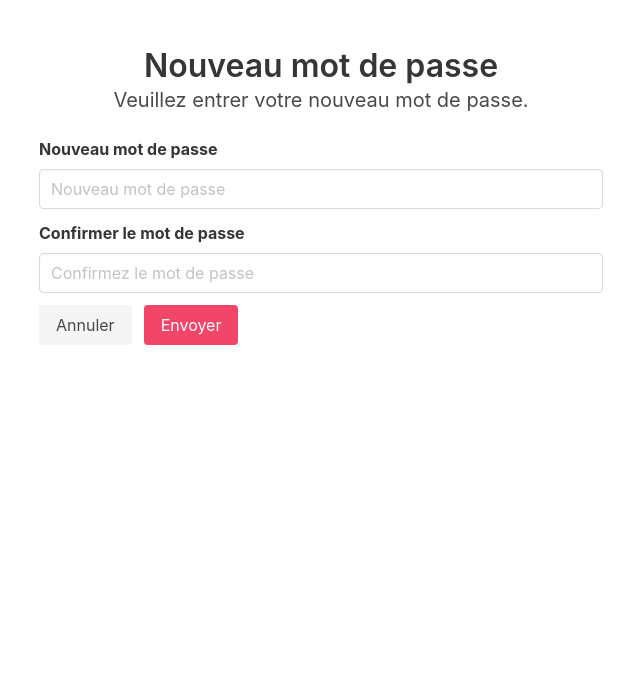
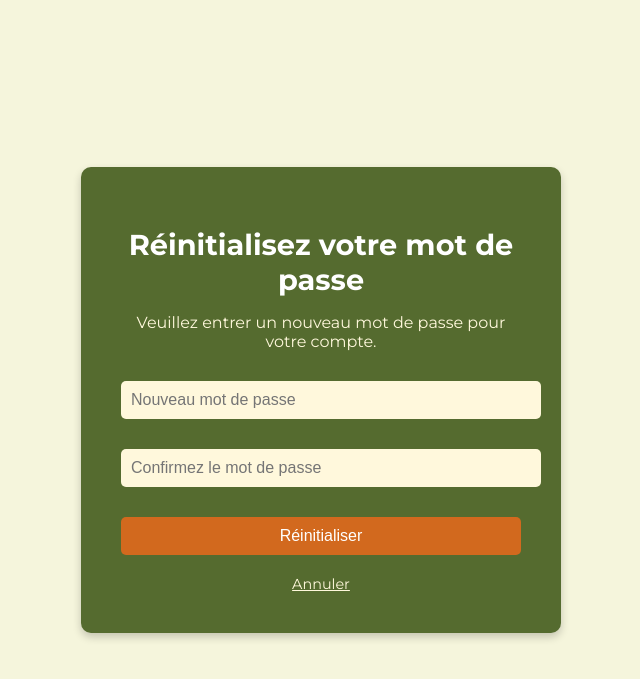
Before and after one commit to Vermoud27/OFC, a CodeIgniter 4 app: the page made by app/Views/login/reset_password.php in a window 1280 px wide. Shown: the top 679 px of the page, without its empty margins (319-959 px from the left). Run offline with PHP 8.4 and a stand-in for CodeIgniter, Linux system fonts and the light colour scheme; the template is opened without the code that fills it, so the values that code supplies are empty; some libraries are stand-ins or nearby versions.

Commit message:
Css forgot password

```diff
--- a/app/Views/login/reset_password.php
+++ b/app/Views/login/reset_password.php
@@ -4,9 +4,9 @@
 <head>
     <meta charset="UTF-8">
     <meta name="viewport" content="width=device-width, initial-scale=1.0">
-    <title>Nouveau mot de passe</title>
-    <link rel="stylesheet" href="https://cdn.jsdelivr.net/npm/bulma@0.9.3/css/bulma.min.css">
-    <link rel="stylesheet" href="/assets/css/notif.css">
+    <title>Réinitialiser le mot de passe</title>
+    <link href="https://fonts.googleapis.com/css2?family=Montserrat:wght@400;700&display=swap" rel="stylesheet">
+    <link rel="stylesheet" href="/assets/css/reset_password.css">
 </head>
 
 <body>
@@ -18,41 +18,20 @@
             </div>
         <?php endif; ?>
     </div>
-    <section class="section">
-        <div class="container">
-            <h1 class="title has-text-centered">Nouveau mot de passe</h1>
-            <p class="subtitle has-text-centered">Veuillez entrer votre nouveau mot de passe.</p>
-            <div class="columns is-centered">
-                <div class="column is-half">
-                    <form action="/reset-password/updatePassword" method="post">
-                        <input type="hidden" name="token" value="<?= esc($token) ?>">
-                        <div class="field">
-                            <label class="label">Nouveau mot de passe</label>
-                            <div class="control">
-                                <input class="input" type="password" name="password" placeholder="Nouveau mot de passe"
-                                    required>
-                            </div>
-                        </div>
-                        <div class="field">
-                            <label class="label">Confirmer le mot de passe</label>
-                            <div class="control">
-                                <input class="input" type="password" name="confirm_password"
-                                    placeholder="Confirmez le mot de passe" required>
-                            </div>
-                        </div>
-                        <div class="field is-grouped">
-                            <div class="control">
-                                <a href="/signin" class="button is-light">Annuler</a>
-                            </div>
-                            <div class="control">
-                                <button type="submit" class="button is-danger">Envoyer</button>
-                            </div>
-                        </div>
-                    </form>
-                </div>
+    <div class="container">
+        <h1>Réinitialisez votre mot de passe</h1>
+        <p>Veuillez entrer un nouveau mot de passe pour votre compte.</p>
+        <form action="/reset-password" method="POST">
+            <div class="form-group">
+                <input type="password" name="password" placeholder="Nouveau mot de passe" required>
             </div>
-        </div>
-    </section>
+            <div class="form-group">
+                <input type="password" name="confirm_password" placeholder="Confirmez le mot de passe" required>
+            </div>
+            <button type="submit" class="btn-submit">Réinitialiser</button>
+        </form>
+        <a href="/signin" class="cancel-link">Annuler</a>
+    </div>
 
     <!-- Script pour masquer les notifications après 4 secondes -->
     <script src="/assets/js/notif.js"></script>
```
Also changed, not shown: public/assets/css/reset_password.css (added).
